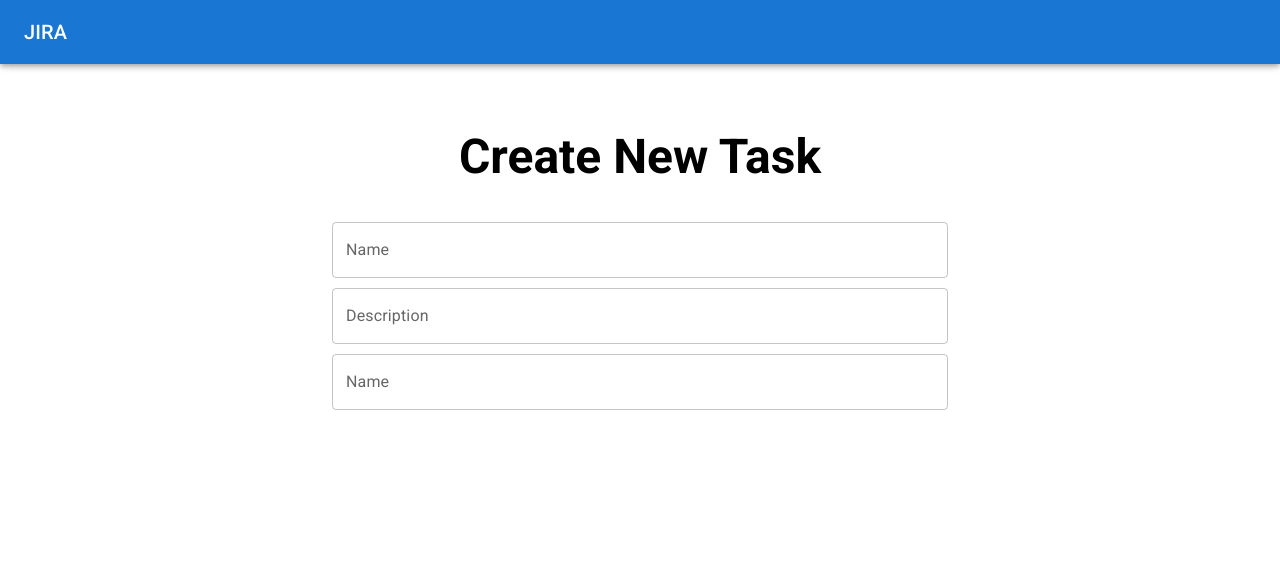
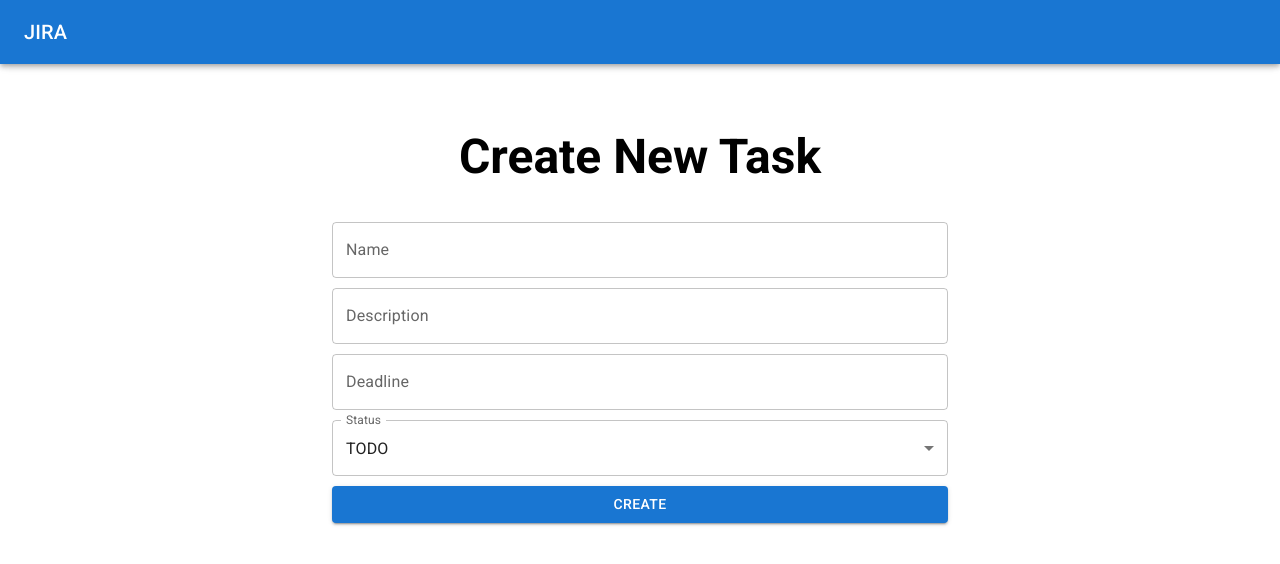
Before and after one commit to Vijendrachar-Mulgund/jira-board, a React (Vite) app: page /new-task in a window 1280 px wide. Shown: the top 564 px of the page. Built offline with nearby package versions, Linux system fonts and the light colour scheme.

Commit message:
The tasks are being created 📄

```diff
--- a/package.json
+++ b/package.json
@@ -15,6 +15,8 @@
     "@mui/core": "^5.0.0-alpha.54",
     "@mui/lab": "^6.0.0-beta.14",
     "@mui/material": "^6.1.6",
+    "@mui/x-date-pickers": "^7.22.1",
+    "dayjs": "^1.11.13",
     "react": "^18.3.1",
     "react-dom": "^18.3.1",
     "react-router": "6",
--- a/src/components/TaskForm/index.tsx
+++ b/src/components/TaskForm/index.tsx
@@ -1,25 +1,104 @@
-import { FormControl, TextField } from "@mui/material";
+import { useState } from "react";
+import { FormControl, InputLabel, MenuItem, TextField } from "@mui/material";
+import { AdapterDayjs } from "@mui/x-date-pickers/AdapterDayjs";
+import { LocalizationProvider } from "@mui/x-date-pickers/LocalizationProvider";
+import { DatePicker } from "@mui/x-date-pickers/DatePicker";
+import Select, { SelectChangeEvent } from "@mui/material/Select";
+import Button from "@mui/material/Button";
+import dayjs, { Dayjs } from "dayjs";
+
+import { Task, Status } from "../../types";
 
 import "./index.css";
 
 export default function TaskForm() {
+  const [task, setTask] = useState<Task>({
+    id: "",
+    name: "",
+    description: "",
+    deadline: null,
+    status: Status.toDo,
+  });
+
+  // Submit event
+  const handleOnCreateNewTask = (event: React.FormEvent) => {
+    event.preventDefault();
+    const taskId = crypto.randomUUID();
+    const newTask: Task = { ...task, id: taskId };
+  };
+
+  const handleTaskNameChange = (event: React.ChangeEvent<HTMLInputElement>) => {
+    setTask({
+      ...task,
+      name: event?.target?.value,
+    });
+  };
+
+  const handleTaskDescriptionChange = (event: React.ChangeEvent<HTMLInputElement>) => {
+    setTask({
+      ...task,
+      description: event?.target?.value,
+    });
+  };
+
+  const handleTaskDeadlineChange = (selectedDate: Dayjs | null) => {
+    setTask({
+      ...task,
+      deadline: dayjs(selectedDate, { format: "DD-MM-YYYY" }),
+    });
+  };
+
+  const handleStatusChange = (event: SelectChangeEvent<Status>) => {
+    setTask({
+      ...task,
+      status: event?.target?.value as Status,
+    });
+  };
+
   return (
     <>
       <h1 className="page-header"> Create New Task</h1>
       <div>
-        <form>
+        <form onSubmit={handleOnCreateNewTask}>
           <div className="form-container">
             <FormControl className="form-field">
-              <TextField id="outlined-basic" label="Name" variant="outlined" />
+              <TextField onChange={handleTaskNameChange} value={task?.name} id="name" label="Name" variant="outlined" />
             </FormControl>
 
             <FormControl className="form-field">
-              <TextField id="outlined-basic" label="Description" variant="outlined" />
+              <TextField
+                onChange={handleTaskDescriptionChange}
+                id="description"
+                label="Description"
+                variant="outlined"
+              />
             </FormControl>
 
             <FormControl className="form-field">
-              <TextField id="outlined-basic" label="Name" variant="outlined" />
+              <LocalizationProvider dateAdapter={AdapterDayjs}>
+                <DatePicker
+                  value={task.deadline ? dayjs(task.deadline, { format: "DD-MM-YYYY" }) : null}
+                  format="DD-MM-YYYY"
+                  onChange={handleTaskDeadlineChange}
+                  label="Deadline"
+                />
+              </LocalizationProvider>
             </FormControl>
+
+            <FormControl className="form-field">
+              <InputLabel id="demo-simple-select-label">Status</InputLabel>
+              <Select id="status" value={task.status} label="Status" onChange={handleStatusChange}>
+                {Object.values(Status).map((taskStatus) => (
+                  <MenuItem key={taskStatus} value={taskStatus}>
+                    {taskStatus}
+                  </MenuItem>
+                ))}
+              </Select>
+            </FormControl>
+
+            <Button className="form-field" type="submit" variant="contained">
+              Create
+            </Button>
           </div>
         </form>
       </div>
--- /dev/null
+++ b/src/types/index.tsx
@@ -0,0 +1,15 @@
+import { Dayjs } from "dayjs";
+
+export interface Task {
+  id: string;
+  name: string;
+  description: string;
+  deadline: Dayjs | null;
+  status: Status;
+}
+
+export enum Status {
+  toDo = "TODO",
+  inProgress = "INPROGRESS",
+  done = "DONE",
+}
```
Also changed, not shown: 1 other file (tests, documents, lock files or other folders).
